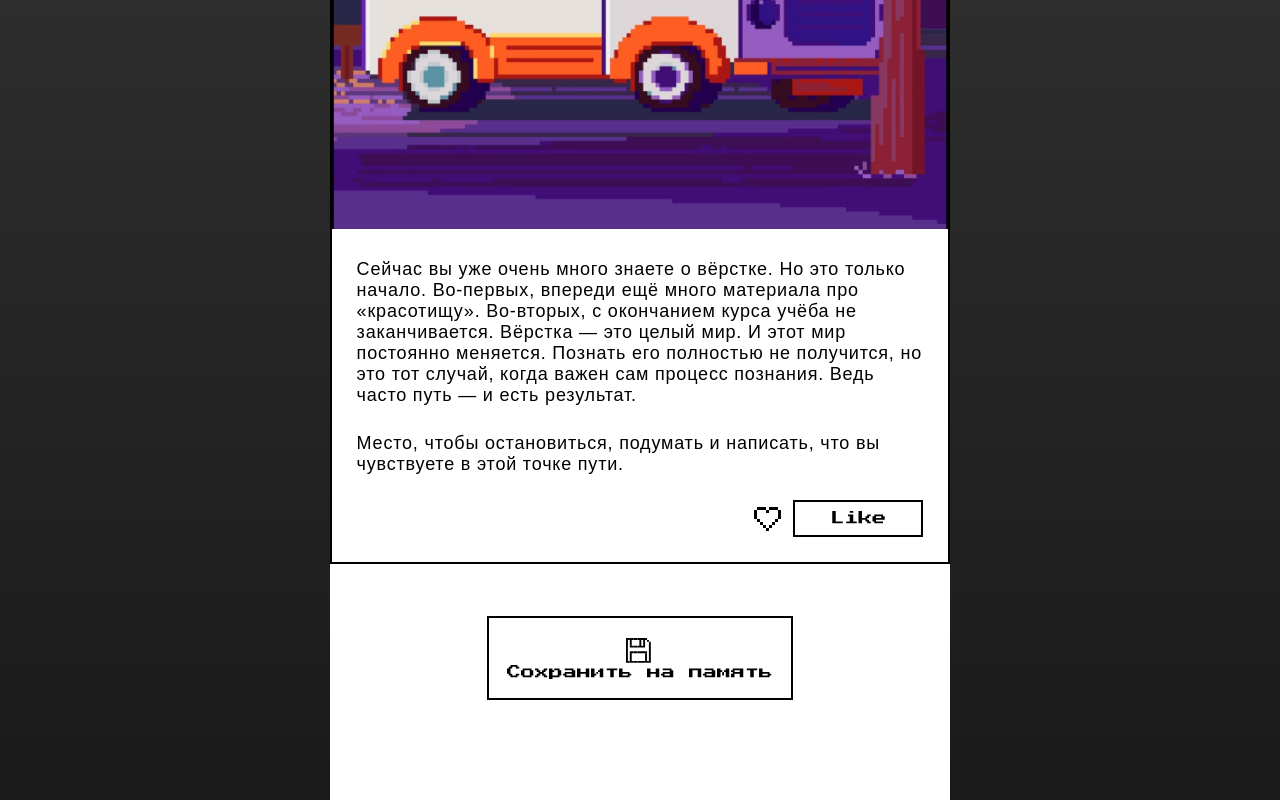
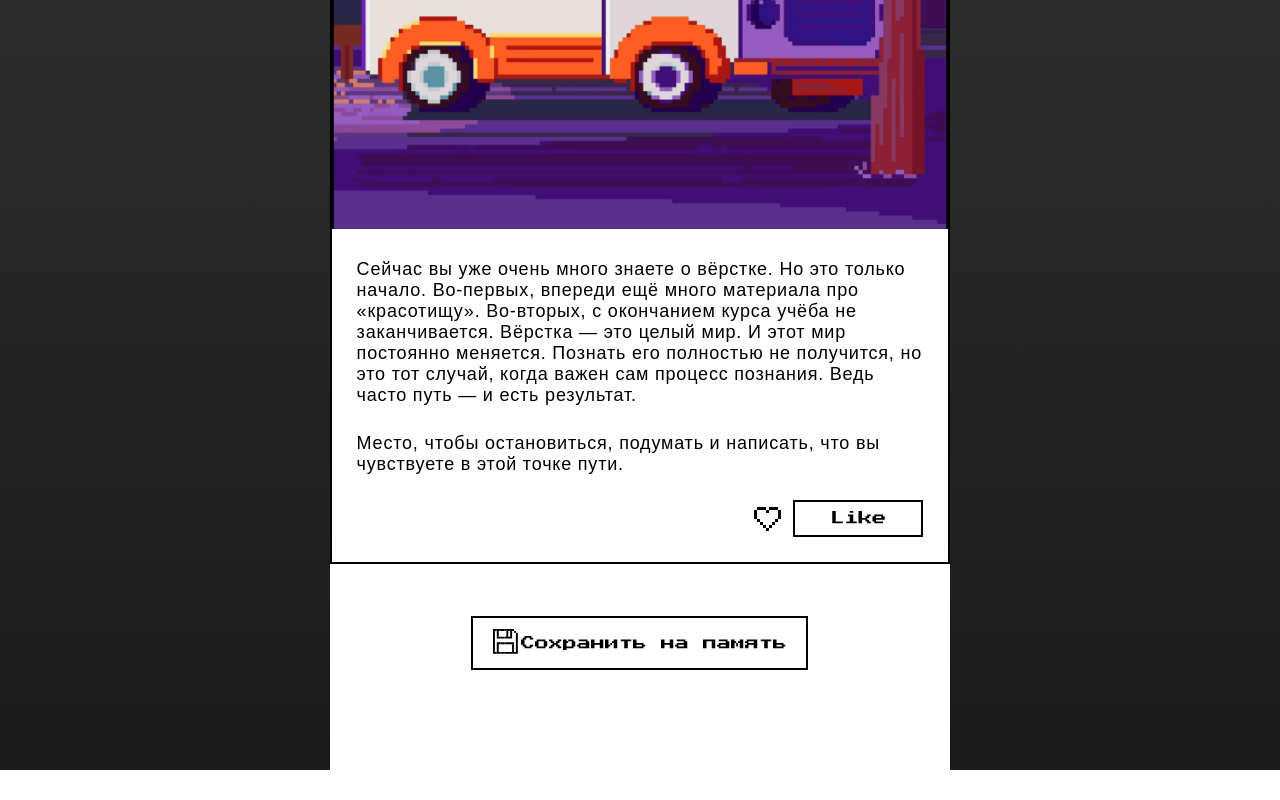
Before and after one commit to LostOnEast/zakrivayuschiy-teg-f, a plain HTML site: page index.html in a window 1280 px wide. Shown: the part 7671-8471 px from the top of the page. After the commit the page ends 8441 px from the top, so only its background shows below. Drawn offline with Linux system fonts and the light colour scheme.

Commit message:
Мелкие исправления

```diff
--- a/styles/style.css
+++ b/styles/style.css
@@ -169,13 +169,21 @@ letter-spacing: 0.05rem;
 .button_save {
 
 display: flex;
-  flex-direction: column;
-  height: 84px;
-  width: 306px;
+
+/* flex-direction: column; */
+
+height: 54px;
+
+width: 337px;
+
 align-items: center;
+
 border: 2px solid black;
+
 margin: 52px 34.5px;
+
 justify-content: center;
+
 background-color: #FFFFFF;
 }
 .svg_floppy {
```
Lines whose indentation alone changed are shown as unchanged.
